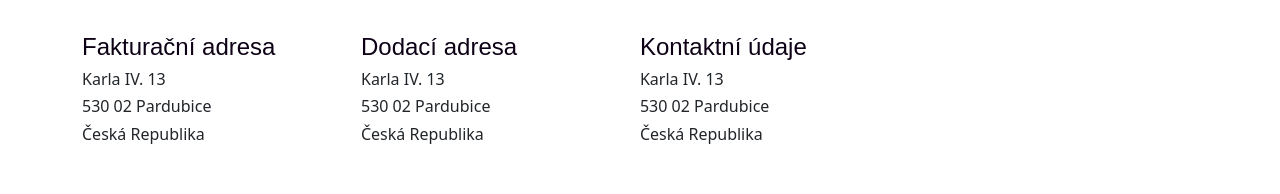
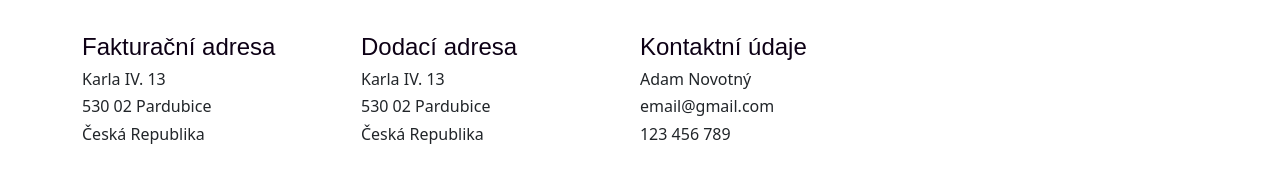
Before and after one commit to Ja-Sustr/PRISM, a website built with Vite: page src/kosik-4.html in a window 1280 px wide. Shown: the part 830-1024 px from the top of the page. Built offline with nearby package versions, Linux system fonts and the light colour scheme; a web font is replaced by a local one.

Commit message:
fik kontakty

```diff
--- a/src/kosik-4.html
+++ b/src/kosik-4.html
@@ -127,9 +127,9 @@
 
             <div class="col-12 col-md-4 my-4">
                 <p class="font h4 text-center text-md-start">Kontaktní údaje</p>
-                <p class="h6 text-center text-md-start">Karla IV. 13</p>
-                <p class="h6 text-center text-md-start">530 02 Pardubice</p>
-                <p class="h6 text-center text-md-start">Česká Republika</p>
+                <p class="h6 text-center text-md-start">Adam Novotný</p>
+                <p class="h6 text-center text-md-start">email@gmail.com</p>
+                <p class="h6 text-center text-md-start">123 456 789</p>
             </div>
         </div>
     </div>
```
